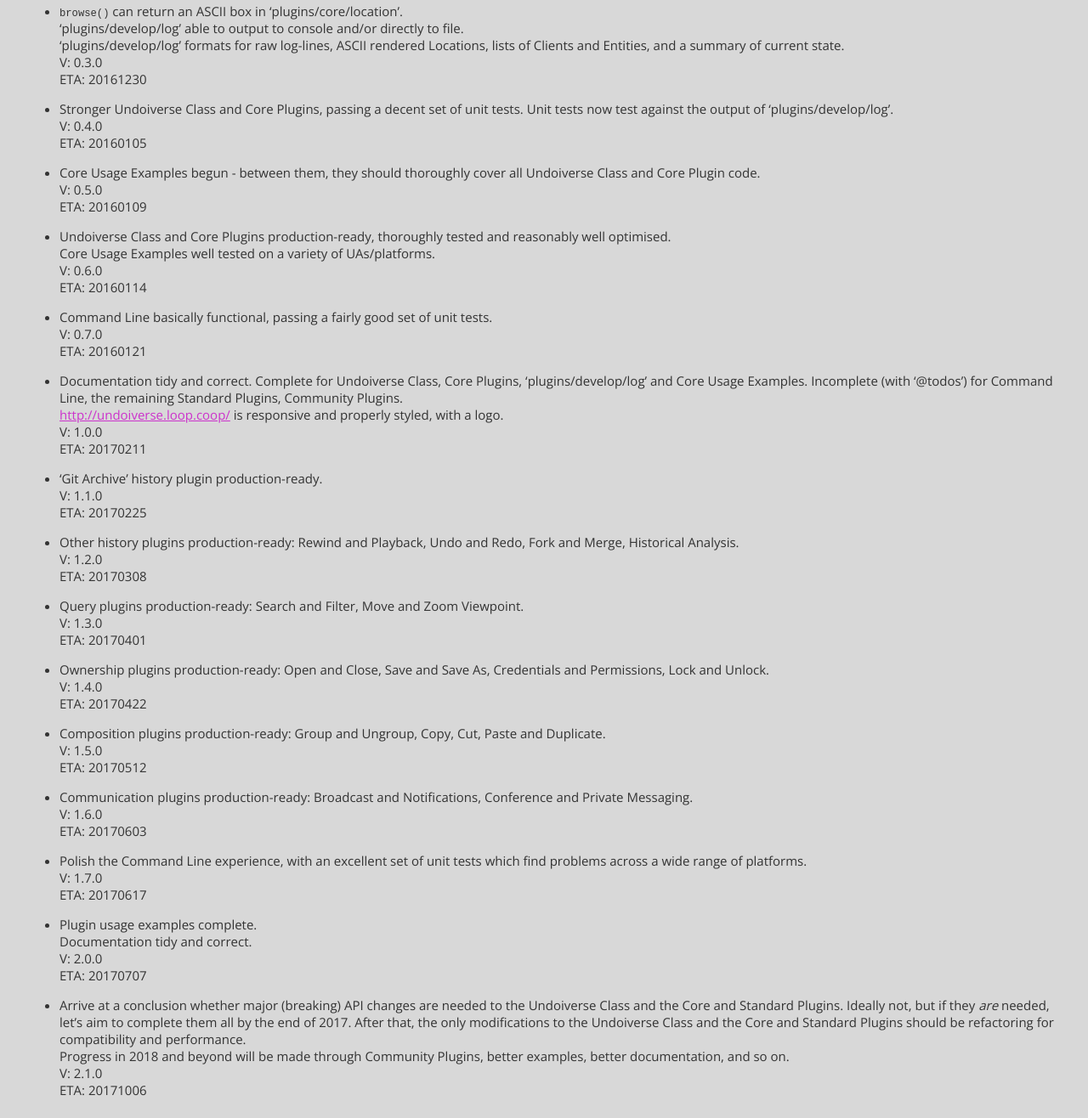
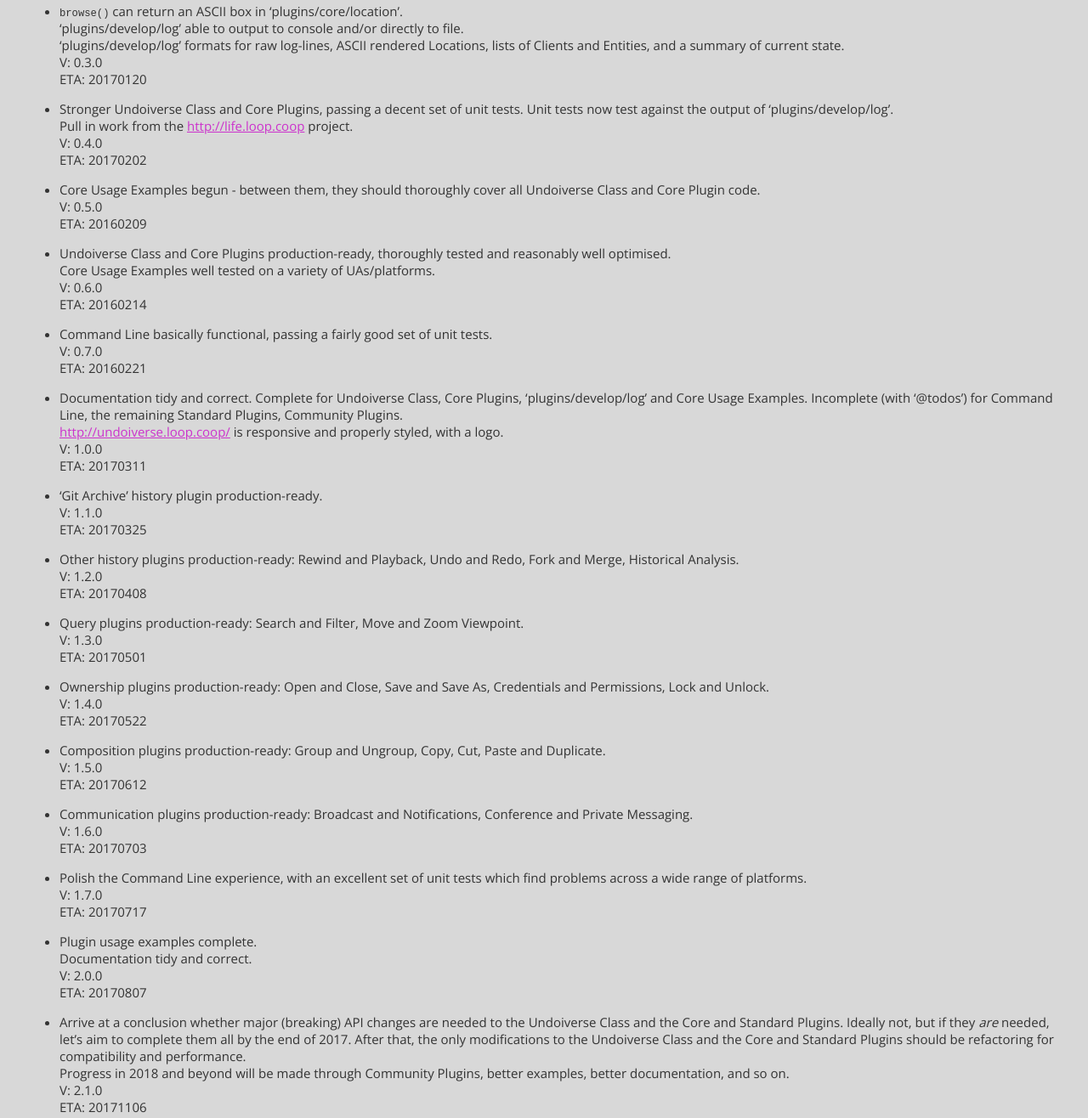
Before and after one commit to loopdotcoop/undoiverse, a plain HTML site: page index.html in a window 1280 px wide. Shown: the part 1169-2485 px from the top of the page at 85% size. Drawn offline with nearby package versions, Linux system fonts and the light colour scheme; a web font is replaced by a local one.

Commit message:
index.html update for 0.2.4

```diff
--- a/index.html
+++ b/index.html
@@ -101,59 +101,61 @@ technologies at the same time, linked together via the same server.</p>
 ‘plugins/develop/log’ formats for raw log-lines, ASCII rendered Locations,
 lists of Clients and Entities, and a summary of current state.<br>
 V: 0.3.0<br>
-ETA: 20161230  </p></li>
+ETA: 20170120  </p></li>
 <li><p>Stronger Undoiverse Class and Core Plugins, passing a decent set of unit
 tests. Unit tests now test against the output of ‘plugins/develop/log’.<br>
+Pull in work from the <a href="http://life.loop.coop">http://life.loop.coop</a>
+project.<br>
 V: 0.4.0<br>
-ETA: 20160105  </p></li>
+ETA: 20170202  </p></li>
 <li><p>Core Usage Examples begun - between them, they should thoroughly cover all
 Undoiverse Class and Core Plugin code.<br>
 V: 0.5.0<br>
-ETA: 20160109  </p></li>
+ETA: 20160209  </p></li>
 <li><p>Undoiverse Class and Core Plugins production-ready, thoroughly tested and
 reasonably well optimised.<br>
 Core Usage Examples well tested on a variety of UAs/platforms.<br>
 V: 0.6.0<br>
-ETA: 20160114  </p></li>
+ETA: 20160214  </p></li>
 <li><p>Command Line basically functional, passing a fairly good set of unit tests.<br>
 V: 0.7.0<br>
-ETA: 20160121  </p></li>
+ETA: 20160221  </p></li>
 <li><p>Documentation tidy and correct. Complete for Undoiverse Class, Core Plugins,
 ‘plugins/develop/log’ and Core Usage Examples. Incomplete (with ‘@todos’)
 for Command Line, the remaining Standard Plugins, Community Plugins.<br>
 <a href="http://undoiverse.loop.coop/">http://undoiverse.loop.coop/</a> is responsive and properly styled, with a logo.<br>
 V: 1.0.0<br>
-ETA: 20170211  </p></li>
+ETA: 20170311  </p></li>
 <li><p>‘Git Archive’ history plugin production-ready.<br>
 V: 1.1.0<br>
-ETA: 20170225  </p></li>
+ETA: 20170325  </p></li>
 <li><p>Other history plugins production-ready: Rewind and Playback, Undo and Redo,
 Fork and Merge, Historical Analysis.<br>
 V: 1.2.0<br>
-ETA: 20170308  </p></li>
+ETA: 20170408  </p></li>
 <li><p>Query plugins production-ready: Search and Filter, Move and Zoom Viewpoint.<br>
 V: 1.3.0<br>
-ETA: 20170401  </p></li>
+ETA: 20170501  </p></li>
 <li><p>Ownership plugins production-ready: Open and Close, Save and Save As,
 Credentials and Permissions, Lock and Unlock.<br>
 V: 1.4.0<br>
-ETA: 20170422  </p></li>
+ETA: 20170522  </p></li>
 <li><p>Composition plugins production-ready: Group and Ungroup, Copy, Cut, Paste
 and Duplicate.<br>
 V: 1.5.0<br>
-ETA: 20170512  </p></li>
+ETA: 20170612  </p></li>
 <li><p>Communication plugins production-ready: Broadcast and Notifications,
 Conference and Private Messaging.<br>
 V: 1.6.0<br>
-ETA: 20170603  </p></li>
+ETA: 20170703  </p></li>
 <li><p>Polish the Command Line experience, with an excellent set of unit tests which
 find problems across a wide range of platforms.<br>
 V: 1.7.0<br>
-ETA: 20170617  </p></li>
+ETA: 20170717  </p></li>
 <li><p>Plugin usage examples complete.<br>
 Documentation tidy and correct.<br>
 V: 2.0.0<br>
-ETA: 20170707  </p></li>
+ETA: 20170807  </p></li>
 <li><p>Arrive at a conclusion whether major (breaking) API changes are needed to the
 Undoiverse Class and the Core and Standard Plugins. Ideally not, but if they
 <em>are</em> needed, let’s aim to complete them all by the end of 2017. After that,
@@ -162,7 +164,7 @@ Plugins should be refactoring for compatibility and performance.<br>
 Progress in 2018 and beyond will be made through Community Plugins, better
 examples, better documentation, and so on.<br>
 V: 2.1.0<br>
-ETA: 20171006  </p></li>
+ETA: 20171106  </p></li>
 </ul>
 
 
```
